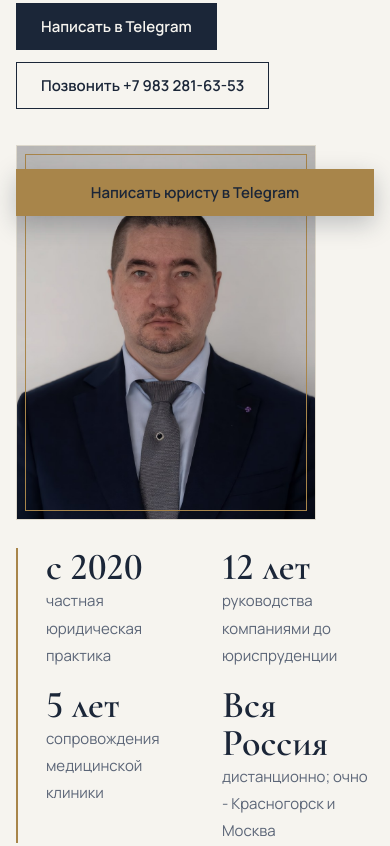
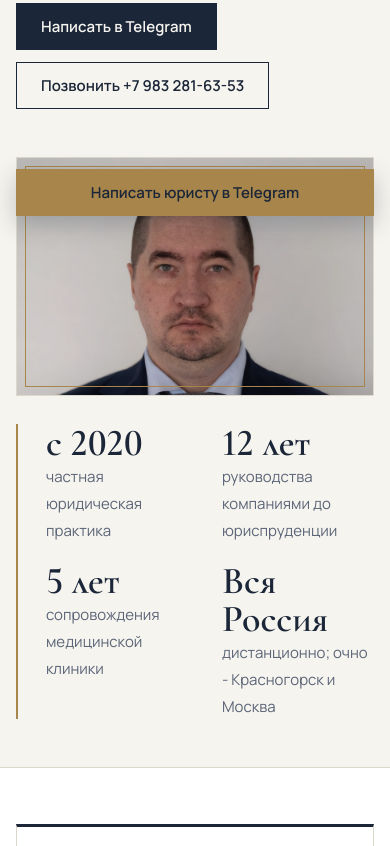
Before and after one commit to Meduprava/meduprava.github.io, a plain HTML site: page shtin/index.html in a window 390 px wide. Shown: the part 612-1458 px from the top of the page. Drawn offline with Linux system fonts and the light colour scheme.

Commit message:
Личный сайт: фото квадратные (на телефоне 3:2), отступ фото от кнопок
Co-Authored-By: Claude Opus 5.5 <noreply@anthropic.com>
Claude-Session: https://claude.ai/code/session_018YgqXzAySVdGieRJ82nJWN

```diff
--- a/shtin/assets/site.css
+++ b/shtin/assets/site.css
@@ -158,3 +158,15 @@ a.card:hover{border-color:var(--brass)}
 .media-hero{display:grid;grid-template-columns:minmax(0,1.5fr) minmax(0,1fr);gap:48px;align-items:center}
 .media-img{display:block;width:100%;height:auto;aspect-ratio:4/5;object-fit:cover;border:1px solid var(--line);outline:1px solid var(--brass);outline-offset:-10px}
 @media (max-width:860px){.media-hero{grid-template-columns:1fr;gap:28px}.media-hero .media-img{aspect-ratio:4/3;max-height:420px}}
+
+/* Правка 05.11: менее вытянутые фото, отступ от кнопок */
+.portrait{aspect-ratio:1/1;object-position:50% 18%}
+.media-img{aspect-ratio:1/1;object-position:50% 45%}
+.hero__side{margin-top:8px}
+@media (max-width:860px){
+  .hero__grid{gap:48px}
+  .hero__side{margin-top:0}
+  .media-hero{gap:40px}
+  .media-hero .media-img{aspect-ratio:3/2;max-height:none}
+  .hero__side .portrait{max-width:none;aspect-ratio:3/2;object-position:50% 20%}
+}
```
